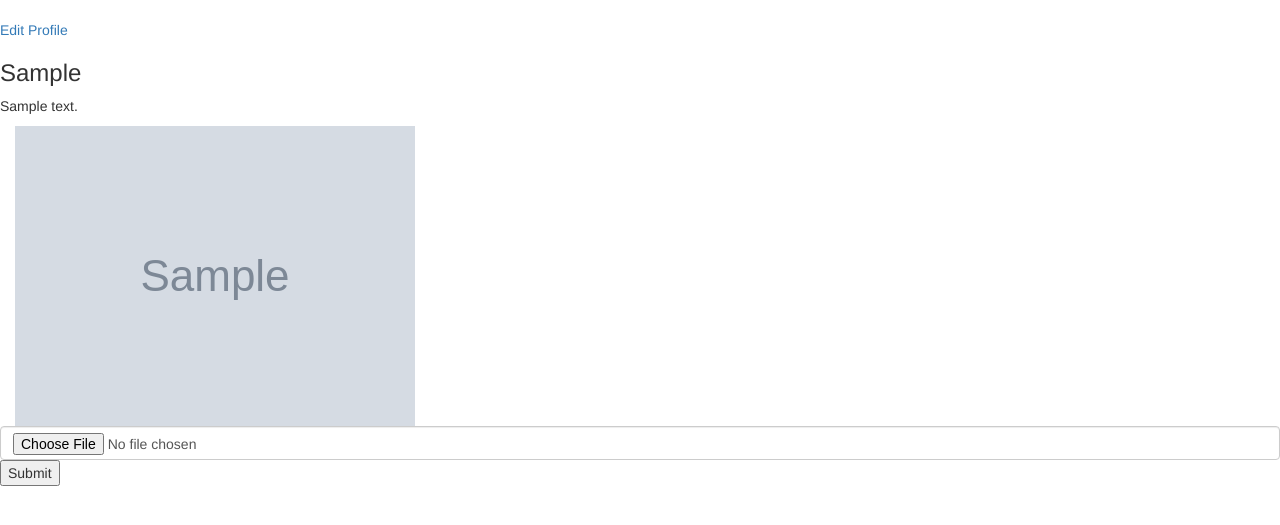
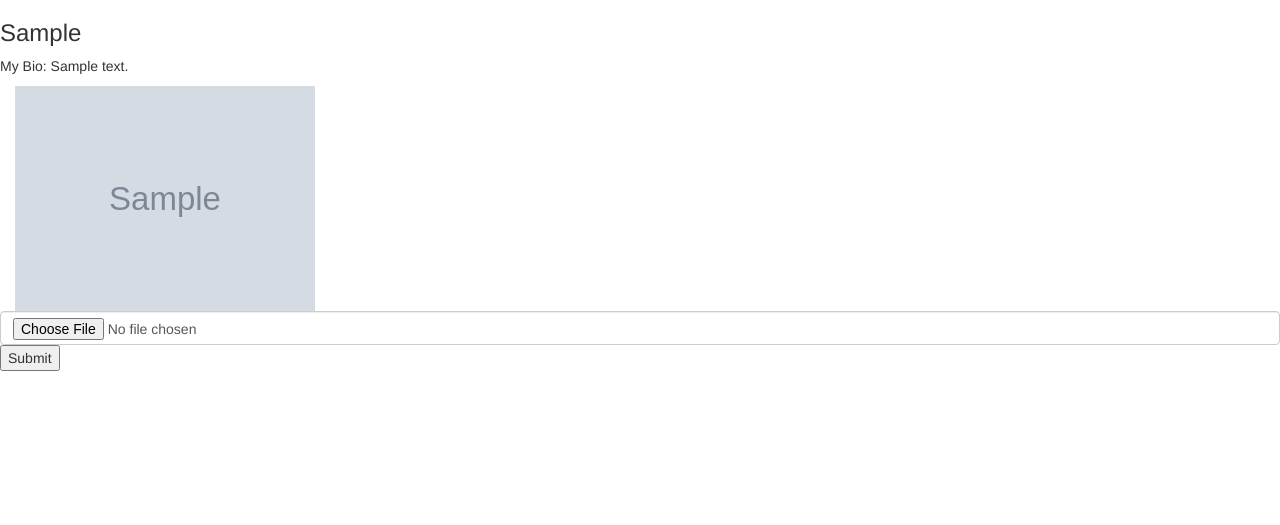
Before and after one commit to FrancisFlow/Flask_Pitch_App, a Flask app: a page that uses app/templates/profile/profile.html in a window 1280 px wide. Shown: the part 78-603 px from the top of the page. Run offline with Flask 2, Linux system fonts and the light colour scheme; a user stored in the database is signed in; tables that the repository leaves empty hold one stand-in row (values such as "Sample post"); grey boxes marked "Sample" are stand-in pictures; some libraries are stand-ins or nearby versions.

Commit message:
Sized down the profile pic

```diff
--- a/app/templates/profile/profile.html
+++ b/app/templates/profile/profile.html
@@ -1,15 +1,15 @@
 {% extends 'base.html' %}
 
 {% block content %}
-
+<!--
 {%if user==current_user%}
 <a href="{{url_for('main.update_profile', uname=user.username)}}">Edit Profile</a>
-{% endif %}
+{% endif %} -->
 
 <h3> {{user.username | capitalize}} </h3>
 
 {% if user.bio %}
-<p> {{user.bio}} </p>
+<p> My Bio: {{user.bio}} </p>
 {% else %}
 <p> {{user.username}} has no bio</p>
 {% endif %}
@@ -18,7 +18,7 @@
 
 <div class="col-md-4">
     {% if user.profile_pic_path %}
-    <img src="{{url_for('static', filename=user.profile_pic_path)}}" alt="Profile photo" class="avatar">
+    <img src="{{url_for('static', filename=user.profile_pic_path)}}" alt="Profile photo" style="max-height:300px; max-width:300px">
     {% else %}
     <p>No profile picture</p>
     {% endif %}
--- a/manage.py
+++ b/manage.py
@@ -4,7 +4,7 @@ from app.models import User, Comment, Pitch
 from flask_migrate import Migrate, MigrateCommand
 
 
-app= create_app('production')
+app= create_app('development')
 
 manager = Manager(app)
 manager.add_command('server', Server)
```
